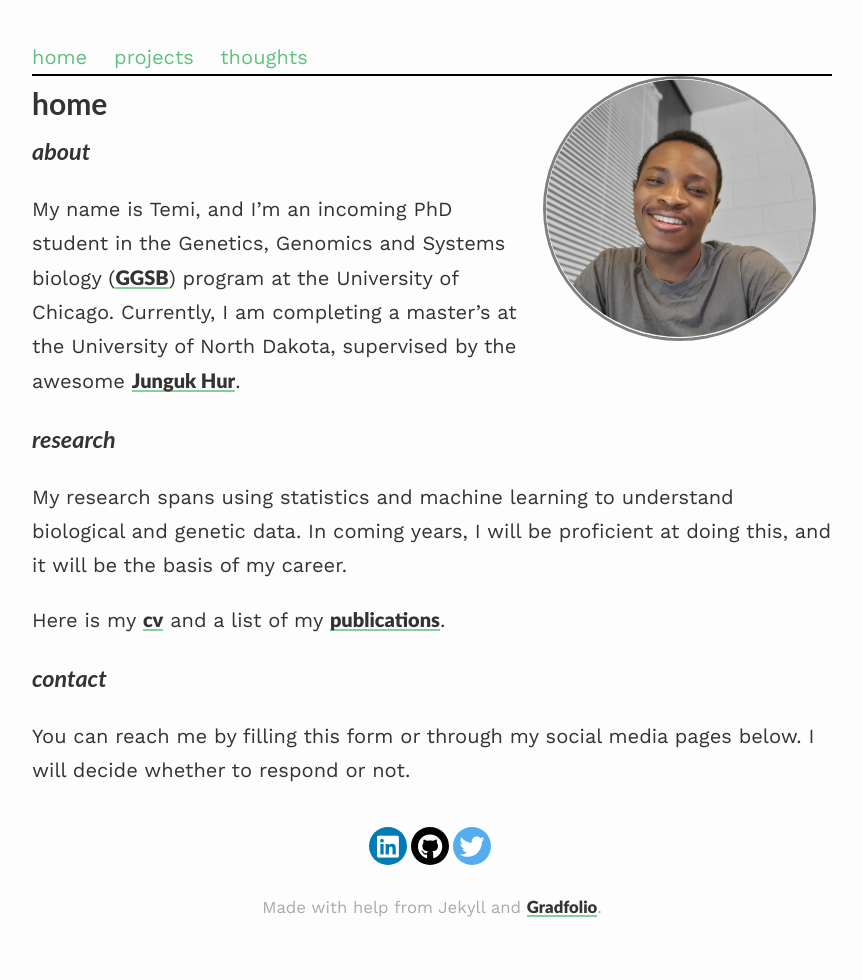
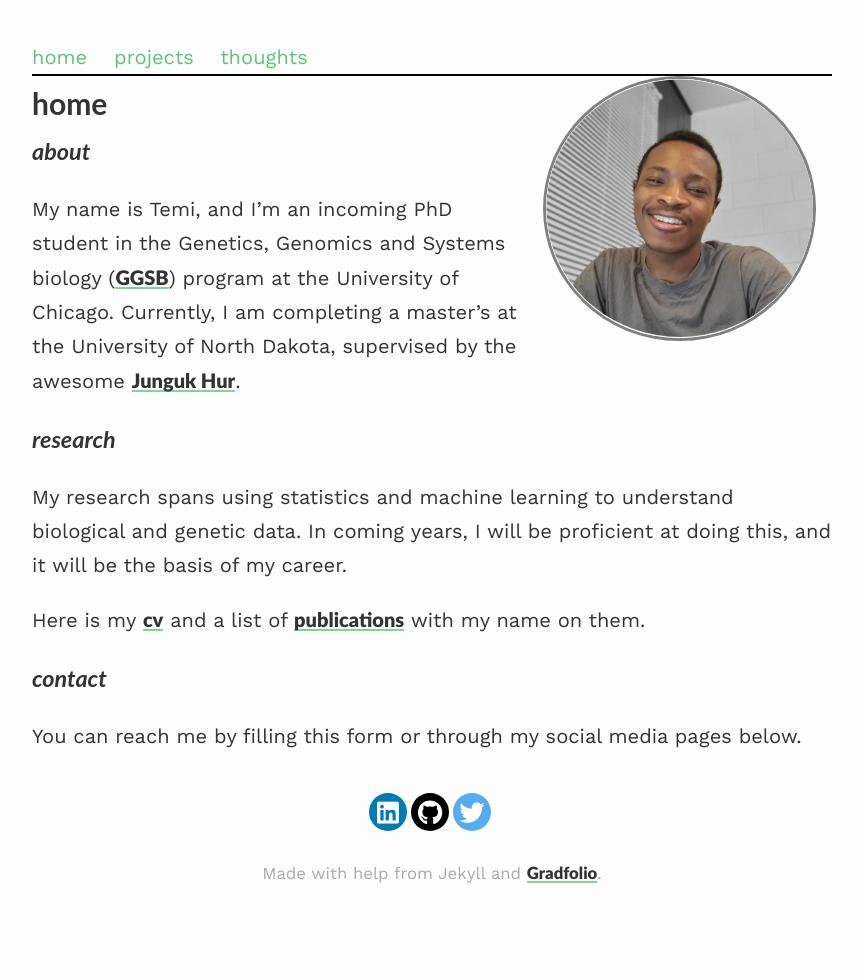
Before and after one commit to tobbyxy/temipete.github.io, a Jekyll site: the page built from index.md, in a window 1280 px wide. Shown: the whole page, without its empty margins (208-1071 px from the left). Built offline with Jekyll 4.4.1, drawn with Linux system fonts in a browser that asks for light colours; nearby versions of some CDN libraries; our own code applies the rules of GitHub Pages for plain Markdown files.

Commit message:
Update index.md

```diff
--- a/index.md
+++ b/index.md
@@ -15,8 +15,8 @@ My name is Temi, and I'm an incoming PhD student in the Genetics, Genomics and S
 
 My research spans using statistics and machine learning to understand biological and genetic data. In coming years, I will be proficient at doing this, and it will be the basis of my career.
 
-Here is my [cv](../docs/cv.pdf){:target="_blank"} and a list of my [publications](../publications).
+Here is my [cv](../docs/cv.pdf){:target="_blank"} and a list of [publications](../publications) with my name on them.
 
 ### *contact*
 
-You can reach me by filling this form or through my social media pages below. I will decide whether to respond or not.
+You can reach me by filling this form or through my social media pages below.
```
